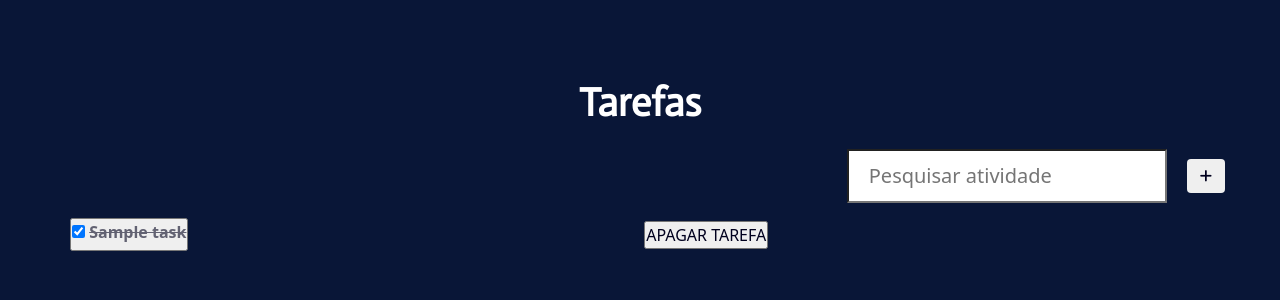
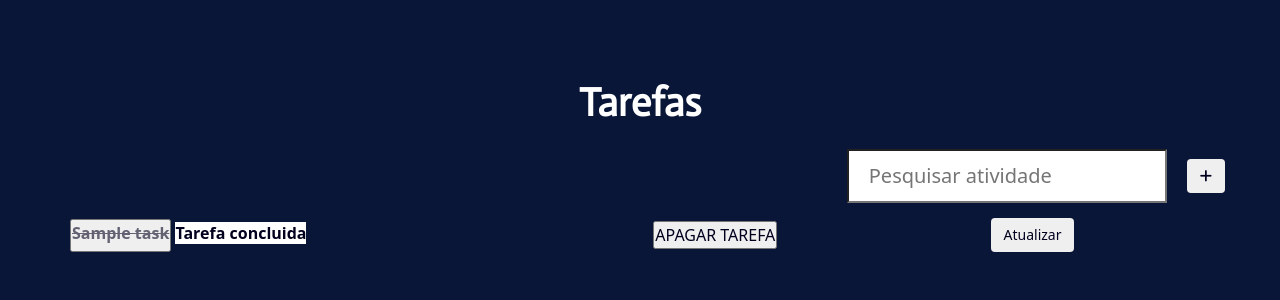
Before and after one commit to AlmeidaLevi/Projeto_em_grupo_CEOS, a Django app: page / in a window 1280 px wide. Shown: the top 300 px of the page. Run offline with Django 4.2, Linux system fonts and the light colour scheme; tables that the repository leaves empty hold one stand-in row (values such as "Sample post"); some libraries are stand-ins or nearby versions.

Commit message:
Create the Update task function and insert in index.html, and adjusted  the part of marking tasks in "index.html"

```diff
--- a/project/urls.py
+++ b/project/urls.py
@@ -25,4 +25,5 @@ urlpatterns = [
     path('create/', views.create_task, name='create_task'),
     path('mark/<int:task_id>/', views.mark_task, name='mark_task'),
     path('delete/<int:task_id>/', views.delete_task, name='delete_task'),
+    path('update/<int:task_id>/', views.update_task, name='update_task'),
 ]
--- a/to_do_list/static/style.css
+++ b/to_do_list/static/style.css
@@ -98,3 +98,7 @@ body {
 .table-cel s {
   color: rgb(98, 98, 114);
 }
+
+.task-description {
+  background-color: #fff;
+}
--- a/to_do_list/templates/index.html
+++ b/to_do_list/templates/index.html
@@ -26,7 +26,7 @@
 
       <form action="{% url 'create_task' %}" method='POST'>
         {% csrf_token %}
-        <!-- Modal -->
+        <!-- Modal Criar tarefa-->
         <div class="modal fade" id="myModal" role="dialog">
           <div class="modal-dialog">
 
@@ -34,7 +34,7 @@
           <div class="modal-content">
             <div class="modal-header">
               <button type="button" class="close" data-dismiss="modal">&times;</button>
-              <h4 class="modal-title">Modal Header</h4>
+              <h4 class="modal-title">Adicionar nova tarefa</h4>
             </div>
             <div class="modal-body">
               <input type="text" name="nova_tarefa" required id="nova_tarefa" placeholder="Nova tarefa">
@@ -76,19 +76,23 @@
               <form action="{% url 'mark_task' task.id %}" method="post">
                 {% csrf_token %}
                 <td class="table-cel">
-                  <button type="submit" name="{{ task.id }}">
+                  <button type="submit" name="{{ task.id }}" id="{{ task.id }}">
 
                 {% if task.task_completed %}
-                    <input type="checkbox" id="{{ task.id }}" name="{{ task.id }}" checked>
                     <label for="{{ task.id }}"><s>{{ task }}</s></label>
                   </button>
+                    <strong class="task-description">
+                      Tarefa concluida
+                    </strong>
                 </td>
 
                 {% else %}
-                    <input type="checkbox" id="{{ task.id }}" name="{{ task.id }}">
                     <label for="{{ task.id }}">{{ task }}</label>
                   </button>
-                </td>
+                    <strong class="task-description">
+                      Tarefa a ser feita
+                    </strong>
+                  </td>
                 {% endif %}
 
               </form>
@@ -100,8 +104,37 @@
                       APAGAR TAREFA
                     </button>
                   </td>
+                </form>
 
+
+                <form action="{% url 'update_task' task.id %}" method='POST'>
+                {% csrf_token %}
+
+                <!-- Modal Atualizar tarefa -->
+                <div class="modal fade" id="myModal{{ task.id }}" role="dialog">
+                  <div class="modal-dialog">
+
+                  <!-- Modal content-->
+                  <div class="modal-content">
+                    <div class="modal-header">
+                      <button type="button" class="close" data-dismiss="modal">&times;</button>
+                      <h4 class="modal-title">Atualizar tarefa</h4>
+                    </div>
+                    <div class="modal-body">
+                      <input type="text" name="novo_titulo" required id="novo_titulo" placeholder="Atualizar tarefa" value="{{ task.title }}">
+                    </div>
+                    <div class="modal-footer">
+                      <button type="button" class="btn btn-default" data-dismiss="modal">Cancelar</button>
+                      <button type="submit" class="btn btn-primary">Atualizar</button>
+                    </div>
+                  </div>
                 </form>
+
+                <td class='table-cel'>
+                  <button type="button" class="btn rounded" data-toggle="modal" data-target="#myModal{{ task.id }}">
+                    Atualizar
+                  </button>
+                </td>
 
             </tr>
           {% endfor %}
--- a/to_do_list/views.py
+++ b/to_do_list/views.py
@@ -50,6 +50,15 @@ def delete_task(request, task_id):
     return redirect("index")
 
 
+# View que atualiza uma tarefa
+def update_task(request, task_id):
+    new_title = request.POST.get("novo_titulo")
+    task_object = models.Task.objects.get(id=task_id)
+    task_object.title = new_title
+    task_object.save()
+    return redirect("index")
+
+
 # View responsavel pela pagina da lista de tarefas
 def index(request):
 
```
